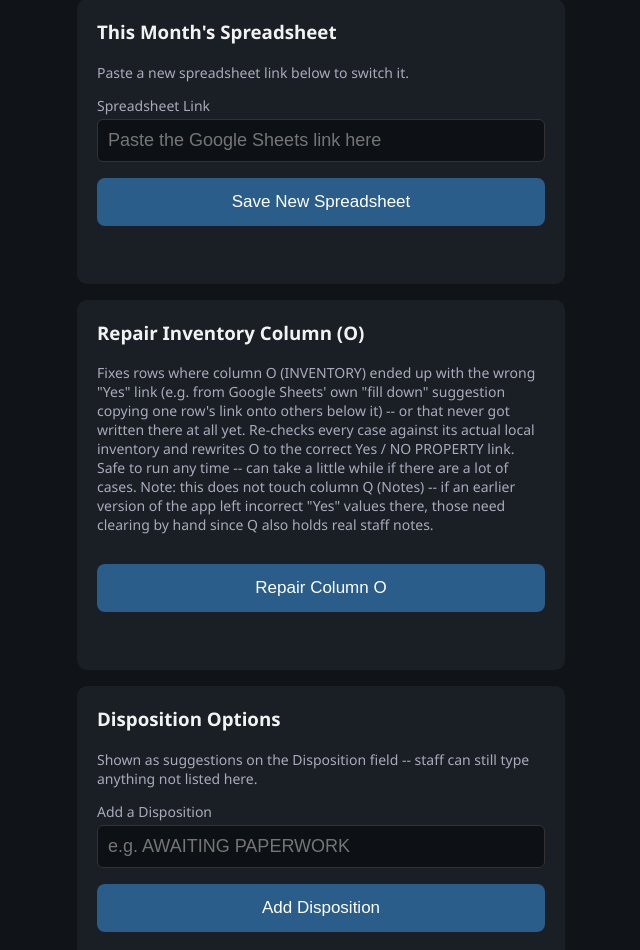
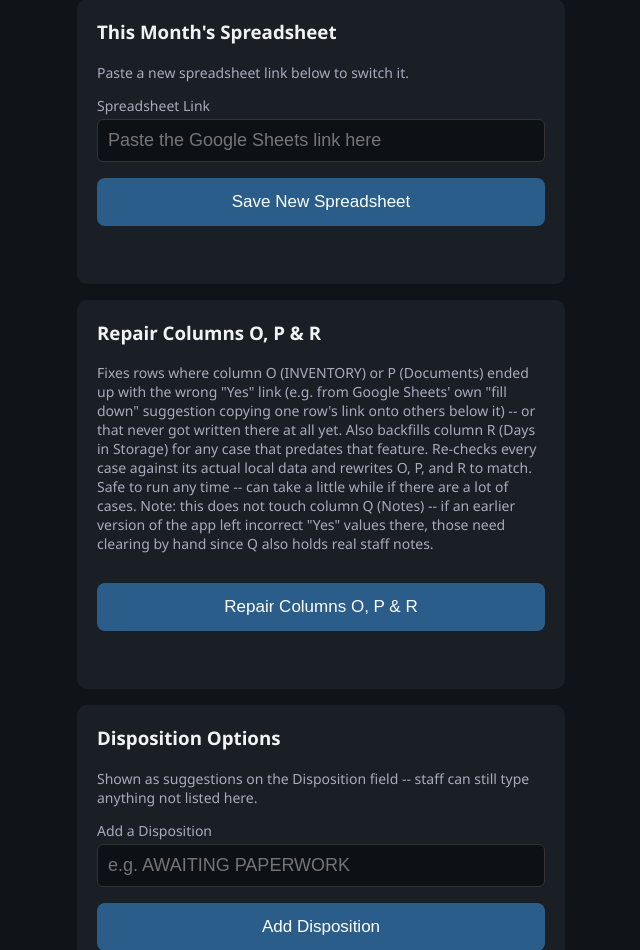
Before and after one commit to jakehansentx-cpu/DFW-ONLINE-CREMATION, a Flask app: page /admin in a window 1280 px wide. Shown: the part 689-1639 px from the top of the page, without its empty margins (319-959 px from the left). Run offline with Flask 3, Linux system fonts and the light colour scheme; a user stored in the database is signed in; data comes from the database, SQL or seed files in the repository.

Commit message:
Repurpose column P for Documents, move checkout to a color cue, add column R (Days in Storage)
Column P was being used for a checkout-status text summary, but the
sheet's real header there is "Documents" (like O's real header is
"INVENTORY"). Checkout is infrequent enough that it doesn't need its
own column: it now colors the decedent's name (column D) orange while
checked out and clears it back to black on check-in, freeing P for a
Yes/NO DOCUMENTS link mirroring how O already works for Inventory
(same always-explicit-never-blank pattern, deep-linking into the scan
app's Documents panel when empty).

Added column R (Days in Storage) -- billable time in our care. Starts
counting from when a case is created, keeps running through any
temporary checkout/check-in (that never pauses it), and freezes to a
fixed number the day of release or cremation. While still ongoing it's
a live DATEDIF/TODAY() formula that keeps counting up on its own every
time the sheet is opened, no daily job needed.

Documents got the same case-page treatment Inventory already has: a
Documents section on /case/<code> with lightbox viewing and print
options, and the scan app's Documents panel gained an ?open=documents
deep link (mirroring Inventory's).

Extended the admin repair action to also backfill/correct columns P
and R, not just O.

```diff
--- a/app.py
+++ b/app.py
@@ -504,6 +504,16 @@ def _inventory_status_urls(base_url, case_code):
     return view_url, add_url
 
 
+def _documents_status_urls(base_url, case_code):
+    """The two links column P's (Documents) status can point to (see
+    backfill_documents_status) -- same pattern as
+    _inventory_status_urls, just pointing the "add" link at the scan
+    app's Documents panel (?open=documents) instead of Inventory's."""
+    view_url = f"{base_url}/case/{quote(case_code, safe='')}"
+    add_url = f"{base_url}/scan?open=documents&case={quote(case_code, safe='')}"
+    return view_url, add_url
+
+
 def parse_date_from_sheet(sheet_date):
     """Best-effort inverse of format_date_for_sheet -- staff typing a
     date straight into the sheet (see the manual-entry sync) might write
@@ -1271,27 +1281,30 @@ def admin_delete_disposition(option_id):
 @app.route("/admin/repair-inventory-column", methods=["POST"])
 @admin_required
 def admin_repair_inventory_column():
-    """One-off cleanup for column O (the sheet's real INVENTORY column)
-    rows that got corrupted before this was fixed to always write an
-    explicit "Yes"/"NO PROPERTY" (see backfill_inventory_status) --
+    """One-off cleanup for columns O (INVENTORY), P (Documents), and R
+    (Days in Storage). O/P: rows that got corrupted before this was
+    fixed to always write an explicit "Yes"/"NO PROPERTY"/"NO DOCUMENTS"
+    (see backfill_inventory_status/backfill_documents_status) --
     previously a blank cell under an already-"Yes" one could get
     overwritten by Google Sheets' own "fill down" suggestion, copying
     one case's Yes link onto unrelated rows. This also fixes an earlier
-    version of the app that wrote this status into column Q by mistake
-    (that's actually a free-text Notes column) -- running this moves
-    things to the right column going forward, though any old incorrect
-    values already sitting in Q are left alone rather than auto-deleted,
-    in case Q also has real staff notes mixed in. Re-derives the correct
-    value for every tracked case from its actual local inventory count
-    and rewrites O to match, using whichever sheet each case actually
-    lives on (a case keeps its own sheet_id even after the current month
-    rolls over)."""
+    version of the app that wrote inventory status into column Q by
+    mistake (that's actually a free-text Notes column) -- running this
+    moves things to the right column going forward, though any old
+    incorrect values already sitting in Q are left alone rather than
+    auto-deleted, in case Q also has real staff notes mixed in. R:
+    backfills the running/frozen day count for any case that predates
+    the Days in Storage feature, or whose count otherwise got out of
+    sync. Re-derives the correct value for every tracked case from its
+    actual local data and rewrites O, P, and R to match, using whichever
+    sheet each case actually lives on (a case keeps its own sheet_id
+    even after the current month rolls over)."""
     if not config.GOOGLE_SHEETS_ENABLED:
         return jsonify(error="Google Sheets isn't turned on yet (see config.py)"), 400
 
     db = get_db()
     cases = db.execute(
-        "SELECT id, case_code, sheet_id FROM cases WHERE sheet_id IS NOT NULL"
+        "SELECT id, case_code, sheet_id, created_at, status, released_at FROM cases WHERE sheet_id IS NOT NULL"
     ).fetchall()
 
     base_url = request.host_url.rstrip("/")
@@ -1309,6 +1322,18 @@ def admin_repair_inventory_column():
             ).fetchone() is not None
             view_url, add_url = _inventory_status_urls(base_url, case["case_code"])
             _sheets().backfill_inventory_status(case["sheet_id"], sheet_row, has_inventory, view_url, add_url)
+
+            has_documents = db.execute(
+                "SELECT 1 FROM case_documents WHERE case_id = ?", (case["id"],)
+            ).fetchone() is not None
+            doc_view_url, doc_add_url = _documents_status_urls(base_url, case["case_code"])
+            _sheets().backfill_documents_status(case["sheet_id"], sheet_row, has_documents, doc_view_url, doc_add_url)
+
+            created_at = datetime.strptime(case["created_at"], "%Y-%m-%d %H:%M:%S")
+            ended_at = None
+            if case["status"] == "released" and case["released_at"]:
+                ended_at = datetime.strptime(case["released_at"], "%Y-%m-%d %H:%M:%S")
+            _sheets().backfill_storage_days(case["sheet_id"], sheet_row, created_at, ended_at)
             fixed += 1
         except Exception as e:
             errors.append(f"{case['case_code']}: {e}")
@@ -1498,13 +1523,14 @@ def run_sheet_sync(db, base_url):
             continue
 
         pickup_date = parse_date_from_sheet(date_str)
+        created_at = now()
         db.execute(
             """INSERT INTO cases
                (case_code, name, funeral_home, pickup_date, status, created_at, sheet_id,
                 time_received, removal_type, disposition, removal_by, night)
                VALUES (?, ?, ?, ?, 'pending_location', ?, ?, ?, ?, ?, ?, ?)""",
             (
-                case_code, name or None, funeral_home or None, pickup_date, now(), sid,
+                case_code, name or None, funeral_home or None, pickup_date, created_at, sid,
                 time_received or None, removal_type or None, disposition or None,
                 removal_by or None, night or None,
             ),
@@ -1522,6 +1548,17 @@ def run_sheet_sync(db, base_url):
         try:
             view_url, add_url = _inventory_status_urls(base_url, case_code)
             _sheets().backfill_inventory_status(sid, row_num, False, view_url, add_url)
+        except Exception:
+            pass  # not worth failing the whole sync over -- the admin repair action covers stragglers
+
+        try:
+            doc_view_url, doc_add_url = _documents_status_urls(base_url, case_code)
+            _sheets().backfill_documents_status(sid, row_num, False, doc_view_url, doc_add_url)
+        except Exception:
+            pass  # not worth failing the whole sync over -- the admin repair action covers stragglers
+
+        try:
+            _sheets().backfill_storage_days(sid, row_num, datetime.strptime(created_at, "%Y-%m-%d %H:%M:%S"))
         except Exception:
             pass  # not worth failing the whole sync over -- the admin repair action covers stragglers
 
@@ -1594,6 +1631,7 @@ def case_detail_page(case_code):
     history = get_case_history(db, row["id"]) if row is not None else []
     flags = get_case_flags(db, row["id"]) if row is not None else {}
     inventory = get_inventory_items(db, row["id"]) if row is not None else []
+    documents = get_case_documents(db, row["id"]) if row is not None else []
     return render_template(
         "case_detail.html",
         case=row,
@@ -1606,6 +1644,7 @@ def case_detail_page(case_code):
         history=history,
         flags=flags,
         inventory=inventory,
+        documents=documents,
     )
 
 
@@ -1802,7 +1841,7 @@ def api_add_document(case_code):
     multi-capture-friendly shape as api_add_inventory -- each photo in a
     batch is its own call with its own captured_at."""
     db = get_db()
-    case = db.execute("SELECT id, name FROM cases WHERE case_code = ?", (case_code,)).fetchone()
+    case = db.execute("SELECT id, name, sheet_id FROM cases WHERE case_code = ?", (case_code,)).fetchone()
     if case is None:
         return jsonify(error="Unknown case code"), 404
 
@@ -1833,7 +1872,24 @@ def api_add_document(case_code):
     )
     db.commit()
 
-    return jsonify(ok=True, items=get_case_documents(db, case["id"]))
+    sheet_warning = None
+    if config.GOOGLE_SHEETS_ENABLED:
+        try:
+            sid = case_sheet_id(db, case)
+            sheet_row = _sheets().find_row_for_case(sid, case_code)
+            if sheet_row and not _sheets().row_has_documents_flag(sid, sheet_row):
+                view_url, add_url = _documents_status_urls(request.host_url.rstrip("/"), case_code)
+                _sheets().backfill_documents_status(sid, sheet_row, True, view_url, add_url)
+        except Exception as e:
+            # First document already saved locally either way -- a
+            # sheet write hiccup here shouldn't block staff from
+            # continuing to scan more pages.
+            sheet_warning = f"Saved locally, but sheet write failed: {e}"
+
+    resp = dict(ok=True, items=get_case_documents(db, case["id"]))
+    if sheet_warning:
+        resp["sheet_warning"] = sheet_warning
+    return jsonify(**resp)
 
 
 @app.route("/api/documents/<int:doc_id>/delete", methods=["POST"])
@@ -2584,6 +2640,11 @@ def api_release():
                 else:
                     _sheets().backfill_released_to(sid, sheet_row, released_to)
                 _sheets().set_case_link_dead(sid, sheet_row)
+                # Freeze column R (Days in Storage) as of right now --
+                # billing stops the day of release/cremation, so this
+                # should never keep counting up after this point.
+                created_at = datetime.strptime(case["created_at"], "%Y-%m-%d %H:%M:%S")
+                _sheets().backfill_storage_days(sid, sheet_row, created_at, datetime.now())
         except Exception as e:
             sheet_warning = f"Released locally, but sheet write failed: {e}"
 
@@ -2635,11 +2696,7 @@ def api_checkout():
             sid = case_sheet_id(db, case)
             sheet_row = _sheets().find_row_for_case(sid, case_code)
             if sheet_row:
-                summary = f"Checked out to {org}"
-                if reason:
-                    summary += f" ({reason})"
-                summary += f" since {format_date_for_sheet(checked_out_at.split(' ')[0])}"
-                _sheets().backfill_checkout(sid, sheet_row, summary)
+                _sheets().set_case_checked_out_color(sid, sheet_row, True)
         except Exception as e:
             sheet_warning = f"Checked out locally, but sheet write failed: {e}"
 
@@ -2682,7 +2739,7 @@ def api_checkin():
             sid = case_sheet_id(db, case)
             sheet_row = _sheets().find_row_for_case(sid, case_code)
             if sheet_row:
-                _sheets().backfill_checkout(sid, sheet_row, "")
+                _sheets().set_case_checked_out_color(sid, sheet_row, False)
         except Exception as e:
             sheet_warning = f"Checked in locally, but sheet write failed: {e}"
 
@@ -2843,6 +2900,16 @@ def api_sheet_intake_save():
                 ).fetchone() is not None
                 view_url, add_url = _inventory_status_urls(request.host_url.rstrip("/"), case_code)
                 _sheets().backfill_inventory_status(sid, sheet_row, has_inventory, view_url, add_url)
+                # Same idea for column P (Documents).
+                has_documents = db.execute(
+                    "SELECT 1 FROM case_documents WHERE case_id = ?", (row["id"],)
+                ).fetchone() is not None
+                doc_view_url, doc_add_url = _documents_status_urls(request.host_url.rstrip("/"), case_code)
+                _sheets().backfill_documents_status(sid, sheet_row, has_documents, doc_view_url, doc_add_url)
+                # Column R (Days in Storage) starts counting from when
+                # this case was first created -- see backfill_storage_days.
+                created_at = datetime.strptime(row["created_at"], "%Y-%m-%d %H:%M:%S")
+                _sheets().backfill_storage_days(sid, sheet_row, created_at)
         except Exception as e:
             # Local save already succeeded -- don't fail the whole request
             # over a sheet write hiccup, just tell the caller it happened.
--- a/templates/admin.html
+++ b/templates/admin.html
@@ -44,17 +44,18 @@
   </div>
 
   <div class="info-form">
-    <h3 style="margin-top:0;">Repair Inventory Column (O)</h3>
+    <h3 style="margin-top:0;">Repair Columns O, P &amp; R</h3>
     <p style="color:#aab; font-size:14px; margin-top:0;">
-      Fixes rows where column O (INVENTORY) ended up with the wrong "Yes" link (e.g. from Google
-      Sheets' own "fill down" suggestion copying one row's link onto others below it) -- or that
-      never got written there at all yet. Re-checks every case against its actual local inventory
-      and rewrites O to the correct Yes / NO PROPERTY link. Safe to run any time -- can take a
-      little while if there are a lot of cases. Note: this does not touch column Q (Notes) -- if
-      an earlier version of the app left incorrect "Yes" values there, those need clearing by hand
+      Fixes rows where column O (INVENTORY) or P (Documents) ended up with the wrong "Yes" link
+      (e.g. from Google Sheets' own "fill down" suggestion copying one row's link onto others
+      below it) -- or that never got written there at all yet. Also backfills column R (Days in
+      Storage) for any case that predates that feature. Re-checks every case against its actual
+      local data and rewrites O, P, and R to match. Safe to run any time -- can take a little
+      while if there are a lot of cases. Note: this does not touch column Q (Notes) -- if an
+      earlier version of the app left incorrect "Yes" values there, those need clearing by hand
       since Q also holds real staff notes.
     </p>
-    <button id="repairInventoryBtn" class="primary-btn">Repair Column O</button>
+    <button id="repairInventoryBtn" class="primary-btn">Repair Columns O, P &amp; R</button>
     <div id="repairInventoryStatus" class="status-msg"></div>
   </div>
 
```
Also changed, not shown: sheets_integration.py (+110 -9 lines), static/scan.js (+5 -5 lines), templates/case_detail.html (+21 -0 lines).
